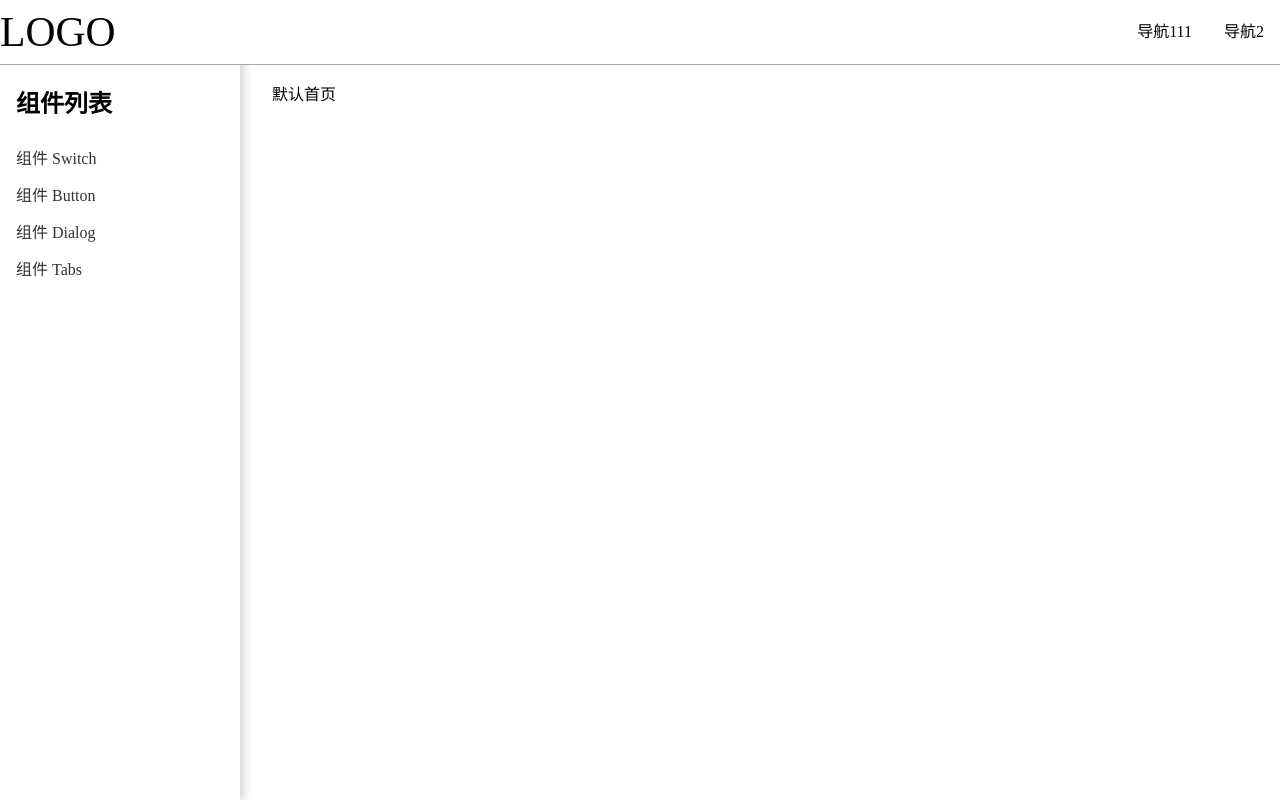
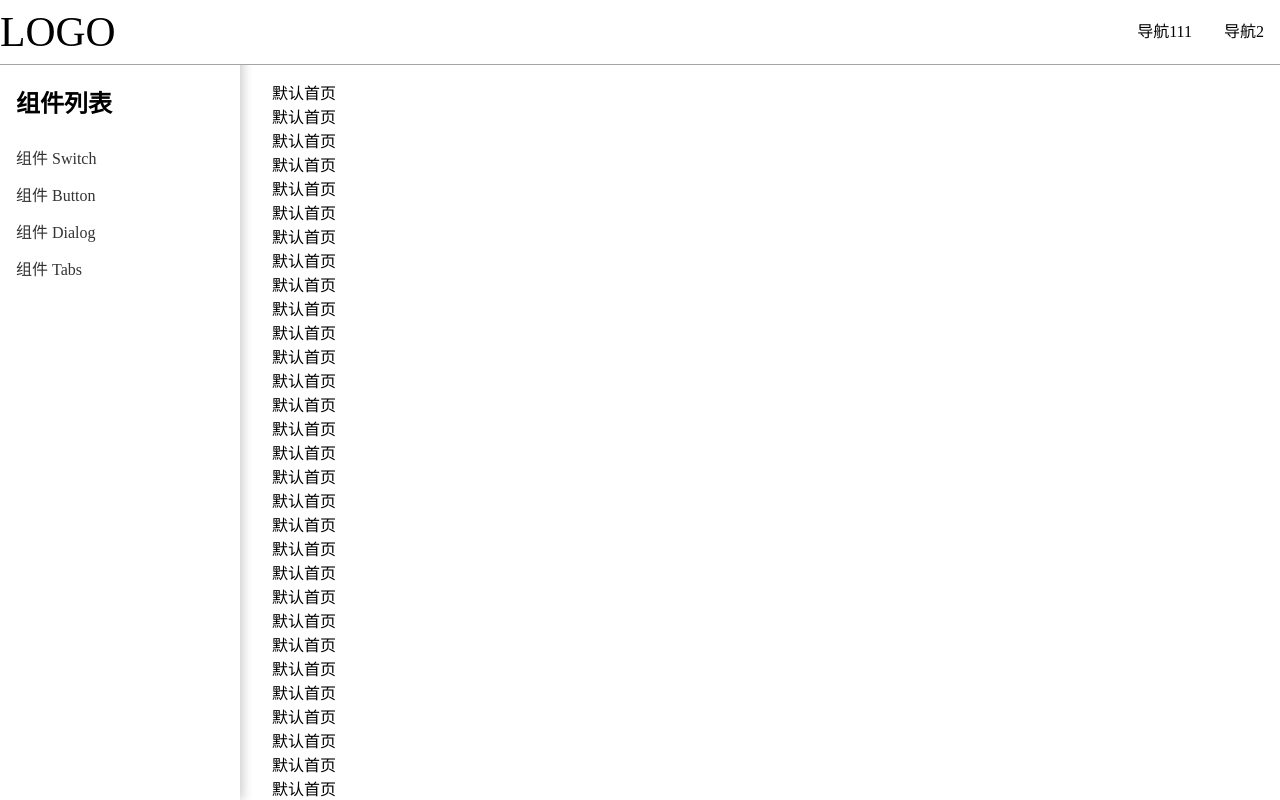
Before and after one commit to lookguy/holpflyUI, a Vue app in the folder hopefly/: page /#/doc in a window 1280 px wide. Built offline with nearby package versions, Linux system fonts and the light colour scheme.

Commit message:
稍微调整下样式

```diff
--- a/hopefly/src/components/doc.vue
+++ b/hopefly/src/components/doc.vue
@@ -1,5 +1,44 @@
 <template>
-  <div>
-    默认首页
-  </div>
+  <div>默认首页</div>
+  <div>默认首页</div>
+  <div>默认首页</div>
+  <div>默认首页</div>
+  <div>默认首页</div>
+  <div>默认首页</div>
+  <div>默认首页</div>
+  <div>默认首页</div>
+  <div>默认首页</div>
+  <div>默认首页</div>
+  <div>默认首页</div>
+  <div>默认首页</div>
+  <div>默认首页</div>
+  <div>默认首页</div>
+  <div>默认首页</div>
+  <div>默认首页</div>
+  <div>默认首页</div>
+  <div>默认首页</div>
+  <div>默认首页</div>
+  <div>默认首页</div>
+  <div>默认首页</div>
+  <div>默认首页</div>
+  <div>默认首页</div>
+  <div>默认首页</div>
+  <div>默认首页</div>
+  <div>默认首页</div>
+  <div>默认首页</div>
+  <div>默认首页</div>
+  <div>默认首页</div>
+  <div>默认首页</div>
+  <div>默认首页</div>
+  <div>默认首页</div>
+  <div>默认首页</div>
+  <div>默认首页</div>
+  <div>默认首页</div>
+  <div>默认首页</div>
+  <div>默认首页</div>
+  <div>默认首页</div>
+  <div>默认首页</div>
+  <div>默认首页</div>
+  <div>默认首页</div>
+  <div>默认首页</div>
 </template>
--- a/hopefly/src/views/Doc.vue
+++ b/hopefly/src/views/Doc.vue
@@ -41,6 +41,7 @@ export default {
   aside {
     width: 15rem;
     position: fixed;
+    z-index: 9;
     top: 0;
     left: 0;
     height: 100vh;
@@ -48,6 +49,7 @@ export default {
     overflow-y: scroll;
     box-sizing: border-box;
     box-shadow: 3px 0 10px 0 #cdcdcd;
+    background: white;
     .doc-list {
       li {
         padding: 0.4em 0;
@@ -65,6 +67,13 @@ export default {
   main {
     padding: 1em 2em;
     margin-left: 15rem;
+    position: absolute;
+    top: 4em;
+    left: 0;
+    right: 0;
+    bottom: 0;
+    overflow-y: auto;
+    background: white;
   }
   @media screen and (max-width: 750px) {
     main {
```
